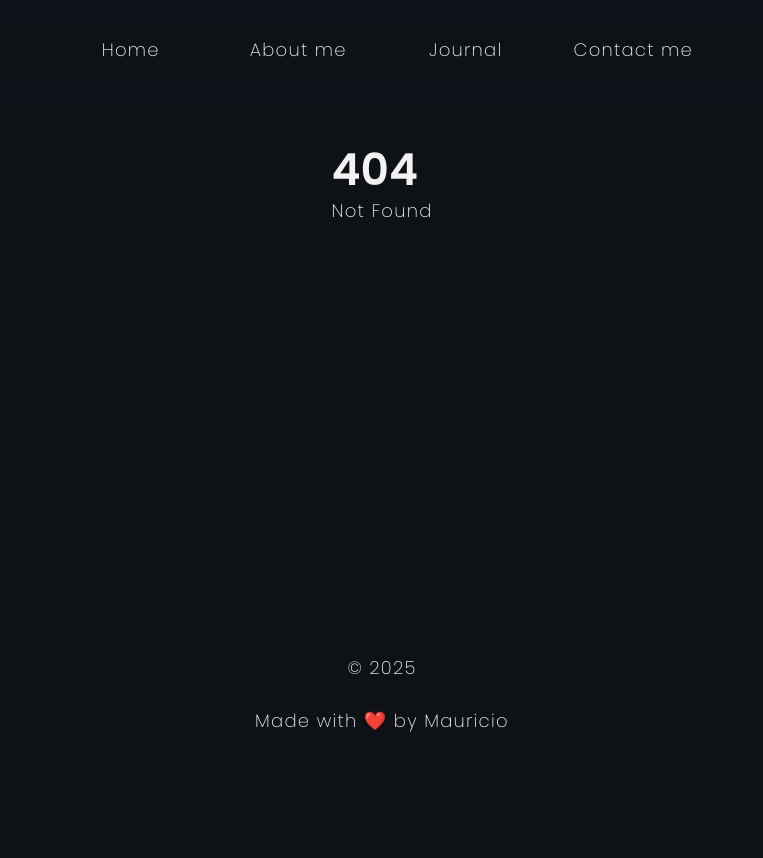
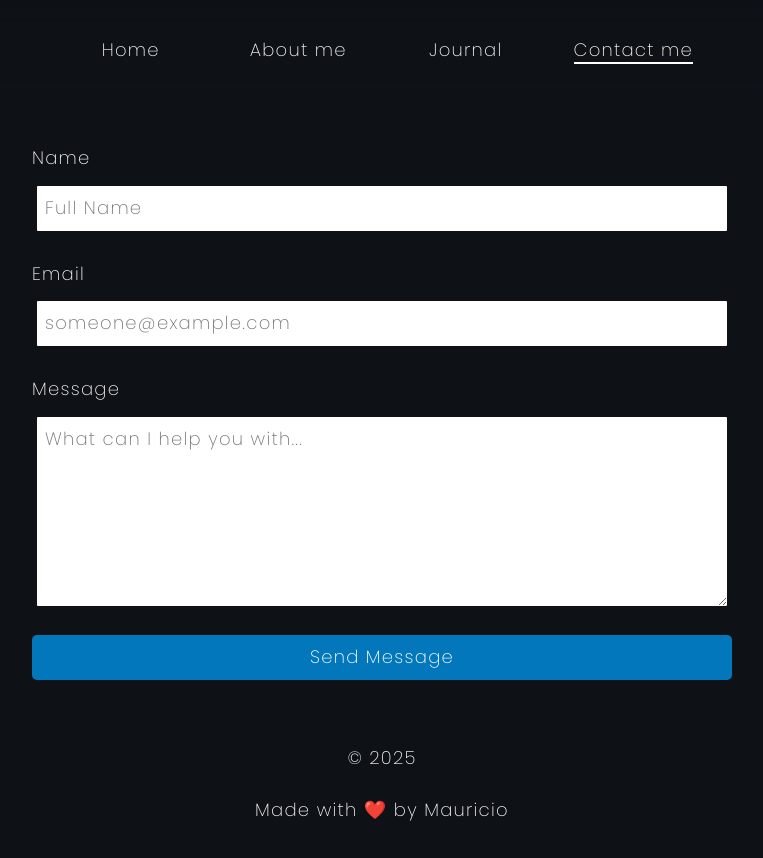
Before and after one commit to codigo/mau-web, a SvelteKit app: page /contact in a window 1280 px wide. Before the commit this address had no page. Shown: the top 858 px of the page, without its empty margins (258-1021 px from the left). Before the commit the page ends 800 px from the top, so only its background shows below. Built offline with nearby package versions, Linux system fonts and the light colour scheme.

Commit message:
Set default styles to input, text area and button, and set some styles for the form

```diff
--- a/src/components/Header.svelte
+++ b/src/components/Header.svelte
@@ -4,7 +4,7 @@
 		home: { path: '/', name: 'Home' },
 		about: { path: '/about-me', name: 'About me' },
 		journal: { path: '/journal', name: 'Journal' },
-		contact: { path: '/contact-me', name: 'Contact me' }
+		contact: { path: '/contact', name: 'Contact me' }
 	};
 
 	let path: string;
--- a/src/routes/contact-me/+page.svelte
+++ /dev/null
@@ -1 +0,0 @@
-<h1 class="page-title">Contact me</h1>
--- /dev/null
+++ b/src/routes/contact/+page.svelte
@@ -0,0 +1,38 @@
+
+<form class="contact-form" on:submit|preventDefault={() => {}} method="POST">
+  <div class='form-group'>
+    <label for="name">Name</label>
+    <input required type="text" name="name" placeholder="Full Name"/>
+  </div>
+  <div class='form-group'>
+    <label for="email">Email</label>
+    <input required type="email" name="email" placeholder="someone@example.com"/>
+  </div>
+  <div class='form-group form-group--full-width'>
+    <label for="message">Message</label>
+    <textarea required name="message" rows="6" placeholder="What can I help you with..."/>
+  </div>
+  <button class="btn-primary" type="submit">Send Message</button>
+</form>
+
+
+<style>
+
+  .contact-form {
+    display: grid;
+    grid-template-columns: 1fr;
+    gap: 2.4rem;
+    width: calc(var(--max-width)/2);
+    justify-content: stretch;
+  }
+
+  .form-group {
+    display: grid;
+    gap: 0.8rem;
+  }
+
+  .form-group--full-width {
+    grid-column: 1 / -1;
+  }
+
+</style>
--- a/static/css/general.css
+++ b/static/css/general.css
@@ -93,8 +93,6 @@ select {
 
 /* Remove default button style */
 button {
-	background: none;
-	border: none;
 	cursor: pointer;
 }
 
@@ -162,6 +160,12 @@ strong {
 	/* Border Radius */
 	--theme-border-radius-default: 0.5rem;
 
+	/* Button Colors */
+	--theme-button-primary: #0277bb;
+	--theme-button-primary-hover: #025f9e;
+
+}
+
 h1 {
 	font-size: var(--theme-font-size-xlarge);
 	font-weight: var(--theme-font-weight-xlarge);
@@ -187,7 +191,12 @@ strong {
 }
 
 li,
+label,
 p,
+input,
+textarea,
+button,
+
 a {
 	font-size: var(--theme-font-size-default);
 	font-weight: var(--theme-font-weight-default);
@@ -226,7 +235,6 @@ strong {
 .b-border {
 	border-bottom: 0.1rem solid rgba(74, 68, 99, 0.288);
 }
-}
 
 .loading {
 	display: flex;
@@ -262,6 +270,51 @@ strong {
 	transform-origin: center center;
 }
 
+input,
+textarea {
+	padding: 0.8rem;
+	border-radius: var(--theme-border-radius-default);
+	border: 0.4rem solid var(--theme-background-default);
+	-moz-transition: all 0.3s ease-in-out;
+  -o-transition: all 0.3s ease-in-out;
+  -webkit-transition: all 0.3s ease-in-out;
+  transition: all 0.3s ease-in-out;
+	margin: 1px;
+}
+
+input:hover,
+textarea:hover{
+	outline-color: var(--theme-button-primary);
+  border:0.4rem solid var(--theme-button-primary);
+}
+
+input:focus,
+textarea:focus {
+	outline-color: var(--theme-button-primary);
+  border: 0.4rem solid var(--theme-button-primary);
+}
+
+button {
+	padding: 0.8rem;
+	-moz-border-radius: var(--theme-border-radius-default);
+  -webkit-border-radius: var(--theme-border-radius-default);
+  border-radius: var(--theme-border-radius-default);
+  -moz-transition: all 0.3s ease-in-out;
+  -o-transition: all 0.3s ease-in-out;
+  -webkit-transition: all 0.3s ease-in-out;
+  transition: all 0.3s ease-in-out;
+}
+
+.btn-primary {
+	background-color: var(--theme-button-primary);
+	color: #fff;
+	border: none;
+}
+
+.btn-primary:hover {
+	background-color: var(--theme-button-primary-hover);
+}
+
 @keyframes rotation {
 	0% {
 		transform: rotate(0deg);
```
Lines whose indentation alone changed are shown as unchanged.
